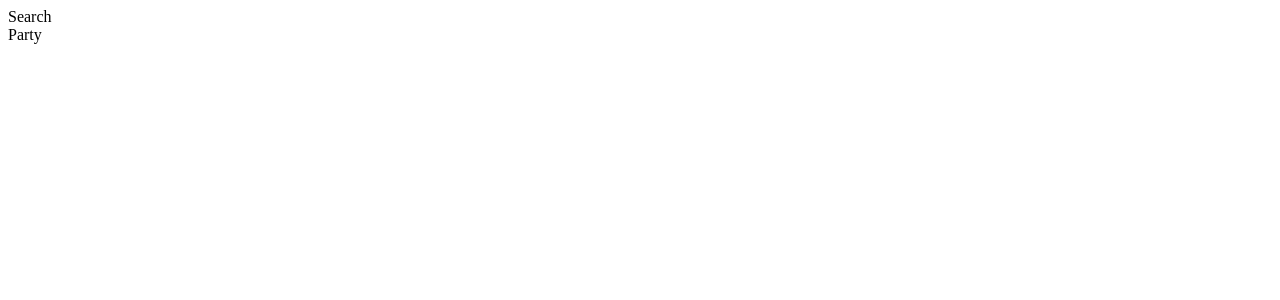
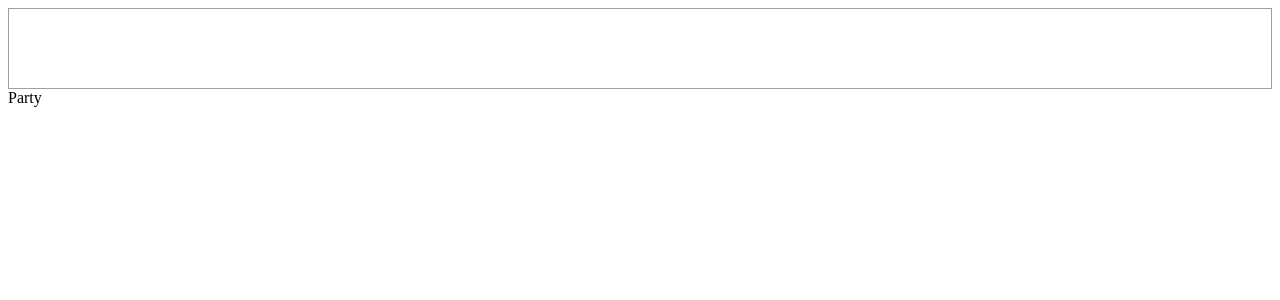
Before and after one commit to abk182/r-and-m, a React app: page / in a window 1280 px wide. Shown: the top 300 px of the page. Built offline with nearby package versions, Linux system fonts and the light colour scheme.

Commit message:
added fetching

```diff
--- a/src/components/App.tsx
+++ b/src/components/App.tsx
@@ -1,20 +1,22 @@
 import React, { ReactElement } from 'react';
-import styled from 'styled-components';
+// import styled from 'styled-components';
+import ApolloClient, { gql } from 'apollo-boost';
 import Search from 'components/Search';
 import Party from 'components/Party';
+import { ApolloProvider } from '@apollo/react-hooks';
 
-const Head1 = styled.h1`
-  color: palevioletred;
-  font-size: 1.5em;
-  text-align: center;
-`;
+const client = new ApolloClient({
+  uri: 'https://rickandmortyapi.com/graphql',
+});
 
 const App = (): ReactElement => {
   return (
-    <>
-      <Search />
-      <Party />
-    </>
+    <ApolloProvider client={client}>
+      <>
+        <Search />
+        <Party />
+      </>
+    </ApolloProvider>
   );
 };
 
--- a/src/components/Search/index.tsx
+++ b/src/components/Search/index.tsx
@@ -1,14 +1,33 @@
-import React, { ReactElement } from 'react';
-import styled from 'styled-components';
+import React, { ReactElement, useState } from 'react';
+import { useQuery } from '@apollo/react-hooks';
+import { gql } from 'apollo-boost';
+import { Container, Input } from './styled';
 
-const Container = styled.div`
-  display: flex;
+const CHARACTERS = gql`
+  query Characters($input: String!) {
+    characters(page: 1, filter: { name: $input }) {
+      results {
+        name
+        image
+        id
+      }
+    }
+  }
 `;
 
 const Search = (): ReactElement => {
+  const [input, setInput] = useState<string>('');
+
+  const { loading, error, data } = useQuery(CHARACTERS, {
+    skip: input.length <= 2,
+    variables: { input },
+  });
+
+  console.log({ loading, error, data });
+
   return (
     <Container>
-      <div>Search</div>
+      <Input value={input} onChange={(e) => setInput(e.target.value)} />
     </Container>
   );
 };
--- /dev/null
+++ b/src/components/Search/styled.tsx
@@ -0,0 +1,17 @@
+import styled from 'styled-components';
+
+export const Container = styled.div`
+  display: flex;
+`;
+
+export const Input = styled.input`
+  width: 100%;
+  border: 1px solid #a0a0a0;
+  padding: 22px 27px;
+  font-family: Roboto, sans-serif;
+  font-size: 30px;
+  font-weight: 300;
+  font-style: normal;
+  line-height: 35px;
+  background: #ffffff;
+`;
```
